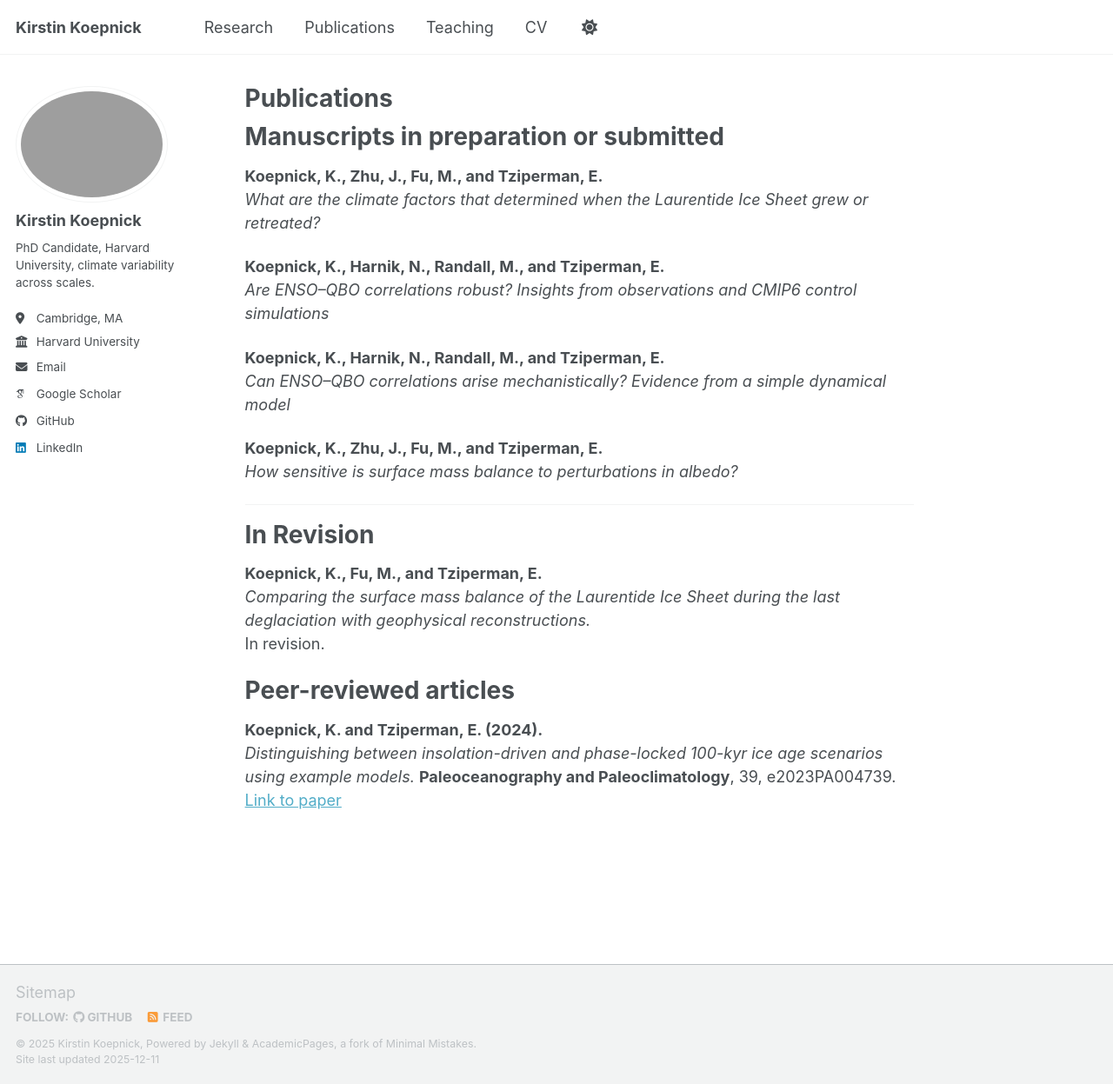
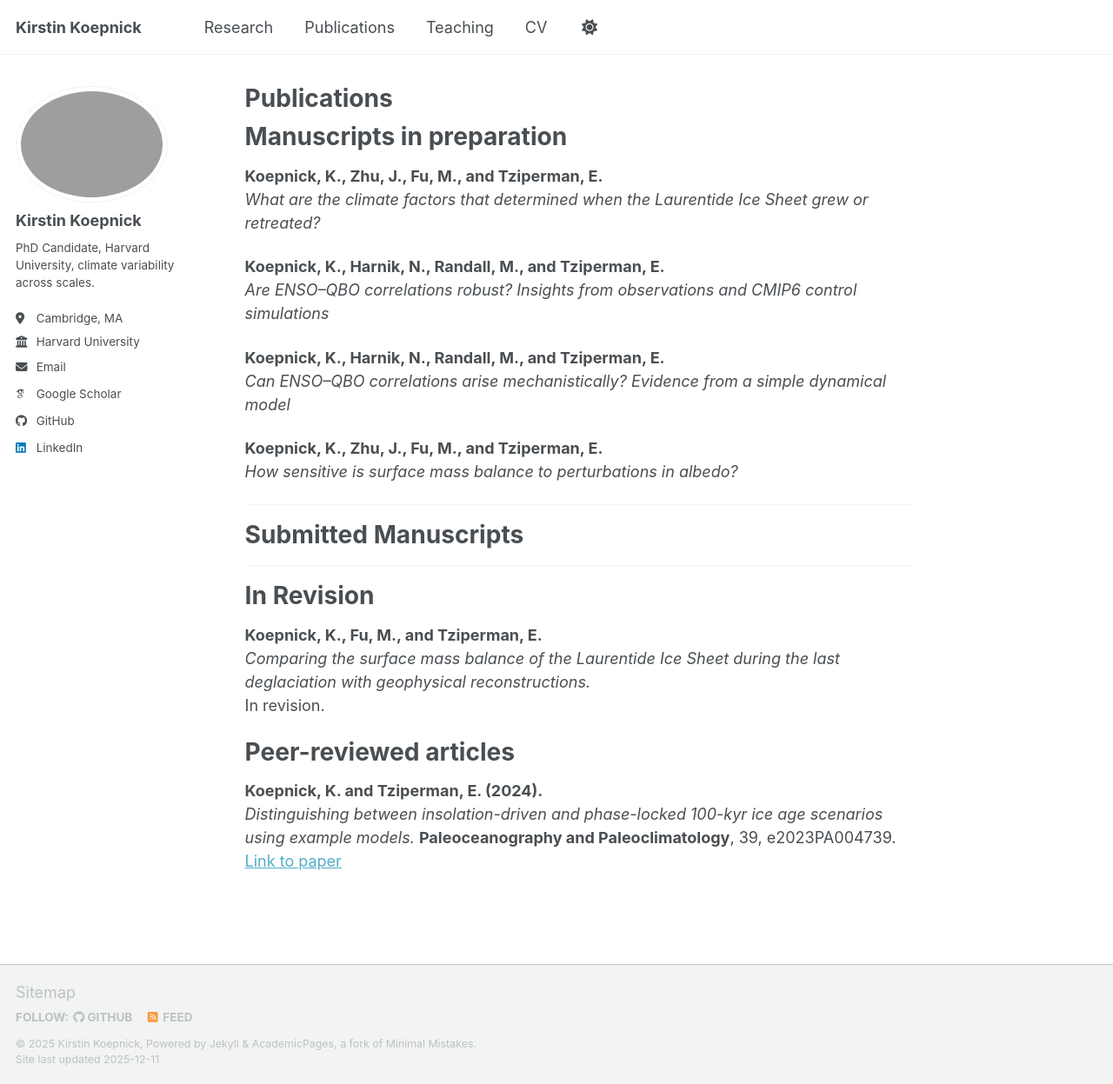
Before and after one commit to kirstinkoepnick/kirstinkoepnick.github.io, a Jekyll site: the page built from _pages/publications.md, in a window 1280 px wide and 1247 px high. Shown: the whole window at 87% size. Built offline with Jekyll 4.4.1, drawn with Linux system fonts in a browser that asks for light colours; some web fonts are replaced; a script bundle is joined from its source files by our own code; library files that are not in the unit come from our copies.

Commit message:
Update publications.md

```diff
--- a/_pages/publications.md
+++ b/_pages/publications.md
@@ -5,9 +5,7 @@ permalink: /publications/
 author_profile: true
 ---
 
-
-
-# Manuscripts in preparation or submitted
+# Manuscripts in preparation
 
 **Koepnick, K., Zhu, J., Fu, M., and Tziperman, E.**
 *What are the climate factors that determined when the Laurentide Ice Sheet grew or retreated?*
@@ -23,6 +21,10 @@ author_profile: true
 
 ---
 
+# Submitted Manuscripts
+
+---
+
 # In Revision
 
 **Koepnick, K., Fu, M., and Tziperman, E.**
```
